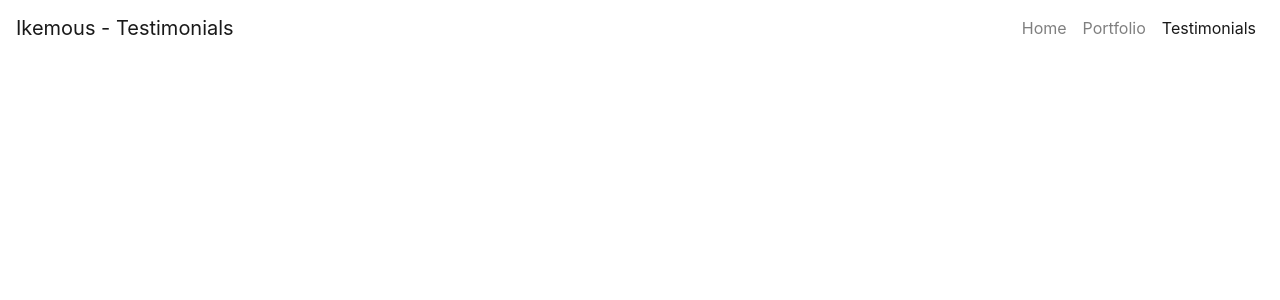
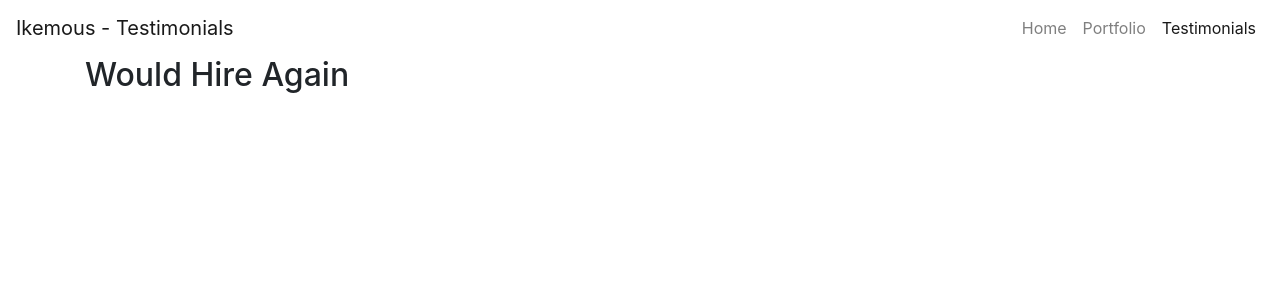
Before and after one commit to ikemous/portfolio, a React (Create React App) app in the folder client/: page /testimonials in a window 1280 px wide. Shown: the top 300 px of the page. Built offline with nearby package versions, Linux system fonts and the light colour scheme.

Commit message:
added testimonial page

```diff
--- a/client/src/App.tsx
+++ b/client/src/App.tsx
@@ -2,6 +2,7 @@ import React from 'react';
 import HomePage from "./pages/HomePage";
 import ProjectPage from "./pages/ProjectPage";
 import MehNavBar from "./components/MehNavBar";
+import TestimonialsPage from './pages/TestimonialsPage';
 import { BrowserRouter as Router, Route, Switch } from "react-router-dom";
 import './App.css';
 
@@ -12,6 +13,7 @@ function App() {
       <Switch>
         <Route exact path="/" component={HomePage} />
         <Route exact path="/portfolio" component={ProjectPage} />
+        <Route exact path="/testimonials" component={TestimonialsPage} />
       </Switch>
     </Router>
   );
--- a/client/src/components/MehNavBar.tsx
+++ b/client/src/components/MehNavBar.tsx
@@ -20,7 +20,7 @@ function MehNavBar() {
                 <Nav>
                     <Nav.Link href="/" className={location.pathname === "/"?"active":""}>Home</Nav.Link>
                     <Nav.Link href="/portfolio" className={location.pathname === "/portfolio"?"active":""}>Portfolio</Nav.Link>
-                    <Nav.Link href="/" className={location.pathname === "/testimonials"?"active":""}>Testimonials</Nav.Link>
+                    <Nav.Link href="/testimonials" className={location.pathname === "/testimonials"?"active":""}>Testimonials</Nav.Link>
                 </Nav>
             </Navbar.Collapse>
         </Navbar>
--- /dev/null
+++ b/client/src/pages/TestimonialsPage.tsx
@@ -0,0 +1,13 @@
+import React from "react";
+import { Container } from "react-bootstrap";
+import "./testimonialsPage.css";
+
+function TestimonialsPage() {
+    return (
+        <Container>
+            <h2>Would Hire Again</h2>
+        </Container>
+    );
+};
+
+export default TestimonialsPage;
```
Also changed, not shown: client/src/pages/testimonialsPage.css (added).
